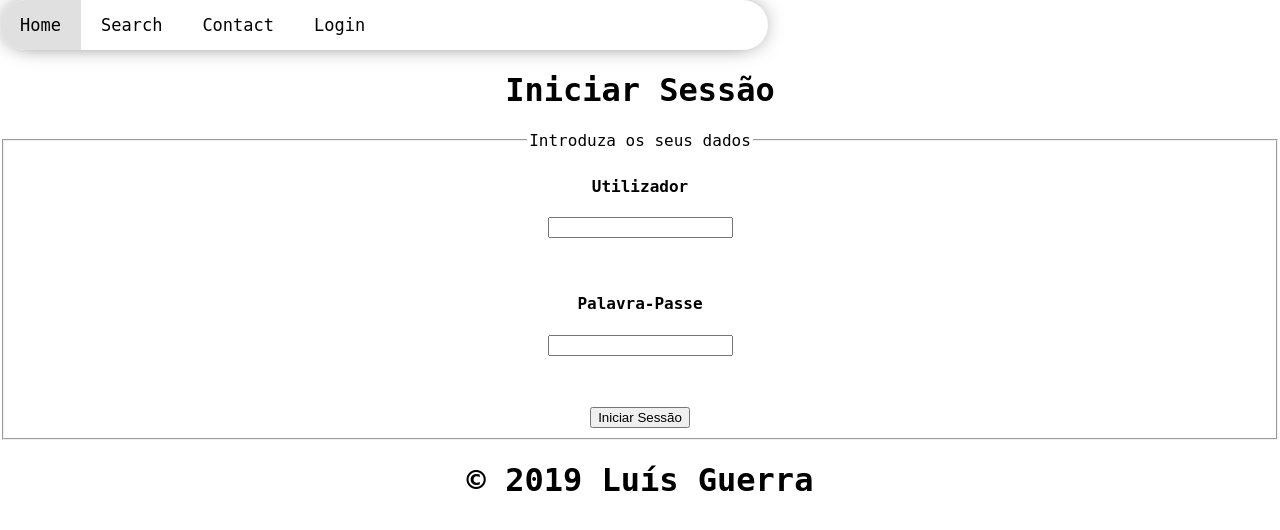
After one commit to Luis0293/menu15, a Flask app: page /login in a window 1280 px wide. The commit adds this page. Shown: the top 530 px of the page. Run offline with Flask 2, Linux system fonts and the light colour scheme.

Commit message:
Add files via upload
Login

```diff
--- a/app.py
+++ b/app.py
@@ -6,9 +6,9 @@ app = Flask(__name__)
 def index():
     return render_template('index.html')
 
-@app.route('/p1')
-def p1():
-    return render_template('p1.html')
+@app.route('/login')
+def login():
+    return render_template('login.html')
 
 @app.route('/p2')
 def p2():
--- a/static/style.css
+++ b/static/style.css
@@ -1,12 +1,16 @@
 body {
     font-family: 'Source Code Pro', monospace;
     margin: 0;
+    text-align: center;
 }
 
 
 .navbar {
-  width: 100%;
-  background-color: #555;
+    top: 10px;
+    width: 60%;
+    border-radius: 100px;
+    background-color: #fff;
+    box-shadow: 0px 0px 25px -10px #000;
     overflow: auto;
 }
 
@@ -14,22 +18,15 @@ body {
     float: left;
     text-align: center;
     padding: 15px 20px;
-  color: white;
+    color: black;
     text-decoration: none;
     font-size: 17px;
 }
 
 .navbar a:hover {
-  background-color: #000;
+    background-color: #f0f0f0;
 }
 
 .active {
-  background-color: #4CAF50;
+    background-color: #e0e0e0;
 }
-
-@media screen and (max-width: 500px) {
-  .navbar a {
-    float: none;
-    display: block;
-  }
-}
--- a/templates/layout.html
+++ b/templates/layout.html
@@ -10,7 +10,7 @@
 
     <div class="navbar">
         <a class="active" href="/">Home</a>
-        <a href="p1">Search</a>
+        <a href="login">Search</a>
         <a href="p2">Contact</a>
         <a href="p3">Login</a>
     </div>
--- /dev/null
+++ b/templates/login.html
@@ -0,0 +1,21 @@
+{% extends 'layout.html' %}
+{% block titulo %}
+<title>Iniciar Sessão</title>
+{% endblock %}
+
+{% block conteudo %}
+<h1>Iniciar Sessão</h1>
+<form method="post">
+    <fieldset>
+        <legend>Introduza os seus dados</legend>
+        <h4>Utilizador</h4>
+        <input type="text" name="utilizador" required>
+        <p><br></p>
+        <h4>Palavra-Passe</h4>
+        <input type="password" name="passe" required>
+        <p><br></p>
+        <input type="submit" value="Iniciar Sessão">
+    </fieldset>
+</form>
+{% if erro %}<h4>{{ erro }}</h4>{% endif %}
+{% endblock %}
```
Lines whose indentation alone changed are shown as unchanged.
